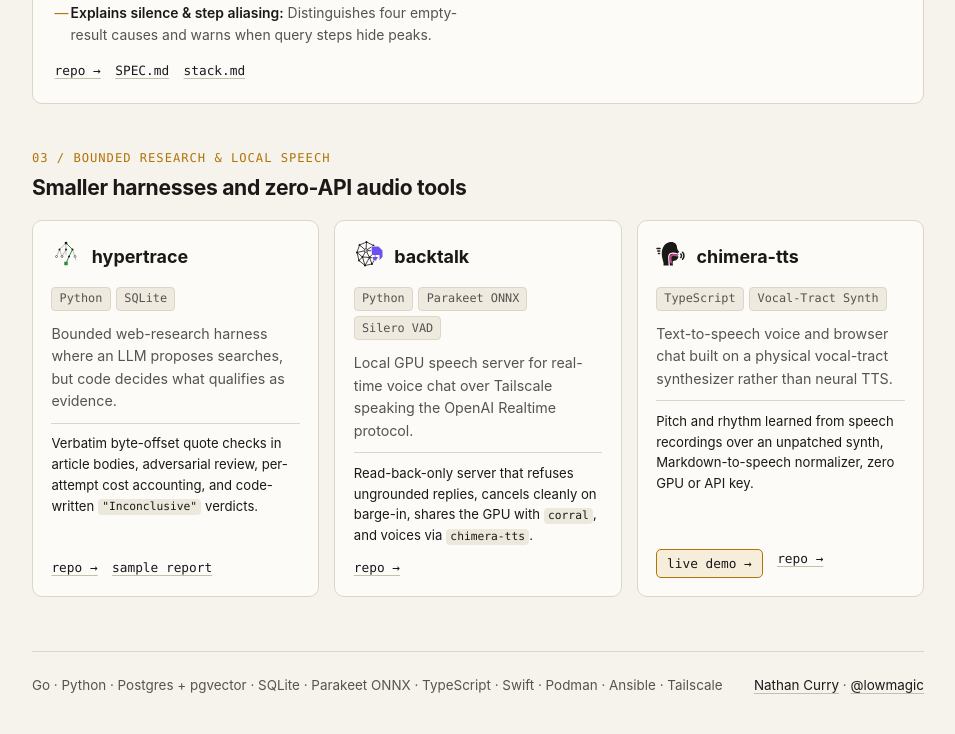
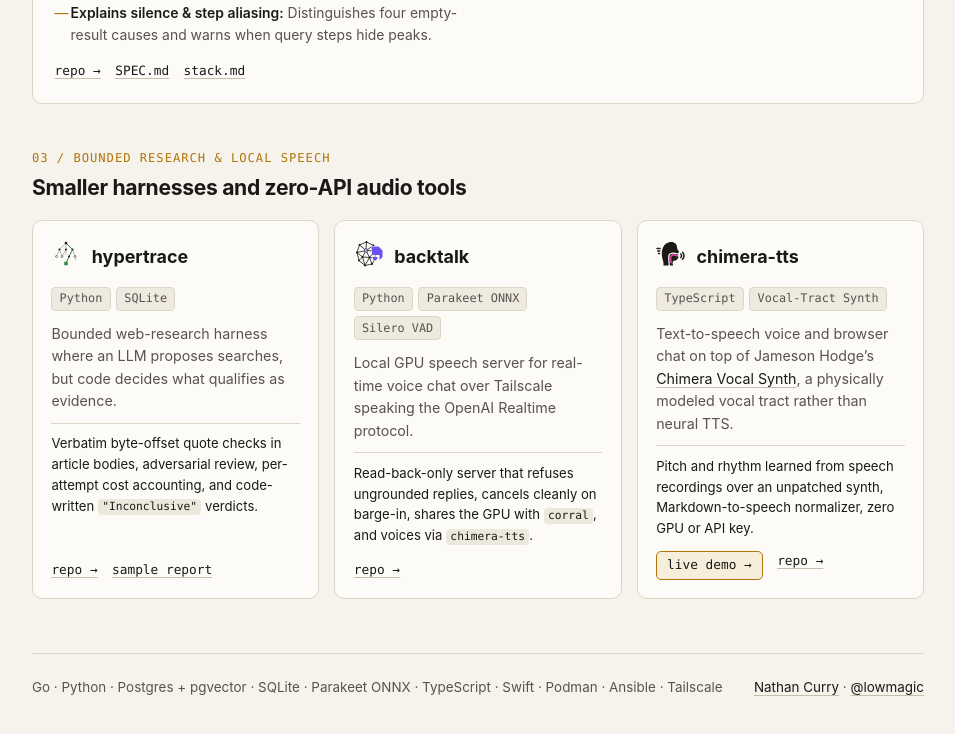
Before and after one commit to lowmagic/lowmagic.github.io, a plain HTML site: page index.html in a window 1280 px wide. Shown: the part 2607-3341 px from the top of the page, without its empty margins (162-1117 px from the left). Drawn offline with Linux system fonts and the light colour scheme.

Commit message:
Credit Jameson Hodge's Chimera Vocal Synth on the chimera-tts card
Co-Authored-By: Claude Opus 5.5 <noreply@anthropic.com>
Claude-Session: https://claude.ai/code/session_015bN1BSpoA31vrWjmiacWWk

```diff
--- a/index.html
+++ b/index.html
@@ -345,7 +345,7 @@ Open:
               <span class="tag">TypeScript</span>
               <span class="tag">Vocal-Tract Synth</span>
             </div>
-            <p>Text-to-speech voice and browser chat built on a physical vocal-tract synthesizer rather than neural TTS.</p>
+            <p>Text-to-speech voice and browser chat on top of Jameson Hodge&rsquo;s <a href="https://github.com/jamesondh/chimera-vocal-synth">Chimera Vocal Synth</a>, a physically modeled vocal tract rather than neural TTS.</p>
             <p class="worth-look">Pitch and rhythm learned from speech recordings over an unpatched synth, Markdown-to-speech normalizer, zero GPU or API key.</p>
           </div>
           <div class="card-links">
```
